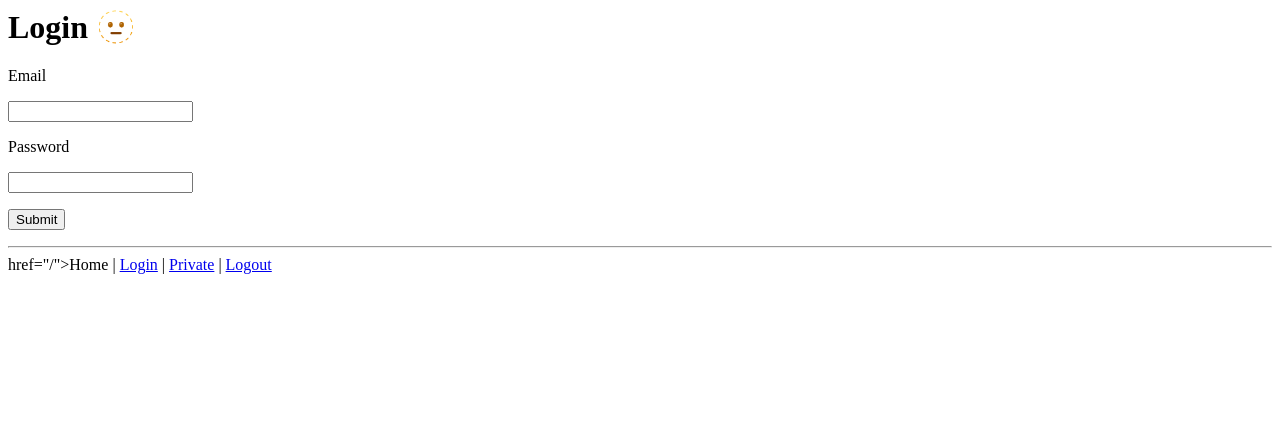
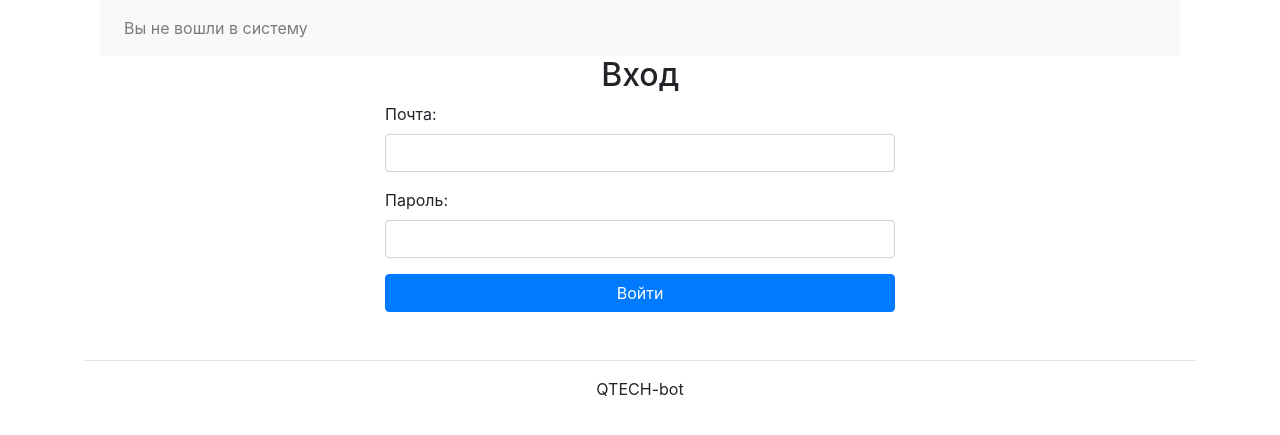
Before and after one commit to artemmikh/qtech_bot_1, a Python web app: template app/templates/login.html in a window 1280 px wide. Shown: the top 435 px of the page. Run offline with Jinja, Linux system fonts and the light colour scheme; the template is opened without the code that fills it, so the values that code supplies are empty.

Commit message:
Частично. Доработка шаблонов, пермишены для функций

```diff
--- a/app/templates/footer.html
+++ b/app/templates/footer.html
@@ -1,5 +1,5 @@
-<footer class="page-footer font-small blue border-top">
-    <div class="footer-copyright text-center py-3">
+<footer class="page-footer font-small blue border-top mt-5">
+  <div class="footer-copyright text-center py-3">
     <p>QTECH-bot</p>
-    </div>
+  </div>
 </footer>
--- a/app/templates/header.html
+++ b/app/templates/header.html
@@ -2,17 +2,29 @@
   <div class="container">
     <nav class="navbar navbar-expand-lg navbar-light bg-light">
       <div class="collapse navbar-collapse" id="navbarNav">
-    <ul class="navbar-nav">
+        <ul class="navbar-nav mr-auto">
           <li class="nav-item">
+            {% if user %}
             <a class="nav-link" href="{{ url_for('render_all_buttons') }}">Все кнопки</a>
           </li>
           <li class="nav-item">
             <a class="nav-link" href="{{ url_for('get_button_form') }}">Создание кнопки</a>
           </li>
         </ul>
+        <ul class="navbar-nav">
+          <li class="nav-item">
+            <p class="nav-link mb-0 font-weight">Пользователь: {{ user.email }}</p>
+          </li>
+          <li class="nav-item">
+            <a class="nav-link" href="{{ url_for('logout') }}">Выход</a>
+          </li>
+          {% else %}
+          <li class="nav-item">
+            <p class="nav-link mb-0 font-weight">Вы не вошли в систему</p>
+          </li>
+          {% endif %}
+        </ul>
       </div>
-
-
     </nav>
   </div>
 </header>
--- a/app/templates/login.html
+++ b/app/templates/login.html
@@ -1,20 +1,22 @@
-<h1>Login 🫥</h1>
+{% extends "base.html" %}
 
 {% for error in errors %}
-    <p style="color: red">{{ error }}</p>
+<p style="color: red">{{ error }}</p>
 {% endfor %}
-<form action="/auth/login" method="post">
-    <p>
-        <p><label for="">Email</label></p>
-        <input type="email" name="email" value="{{ email }}" required>
-    </p>
-    <p>
-        <p><label for="">Password</label></p>
-        <input type="password" name="password" value="{{ password }}" required>
-    </p>
-    <input type="submit" value="Submit">
-</form>
 
-<hr>
-
-{% include '_site_map.html' %}
+{% block content %}
+<div class="container">
+  <h2 class="text-center">Вход</h2>
+  <form action="/auth/login" method="post" class="mx-auto col-md-6">
+    <div class="form-group">
+      <label for="email">Почта:</label>
+      <input type="text" class="form-control" id="email" name="email" required>
+    </div>
+    <div class="form-group">
+      <label for="password">Пароль:</label>
+      <input type="password" class="form-control" id="password" name="password" required>
+    </div>
+    <button type="submit" class="btn btn-primary btn-block">Войти</button>
+  </form>
+</div>
+{% endblock %}
```
Also changed, not shown: app/api/render.py (+22 -17 lines), app/api/user.py (+2 -10 lines), app/main.py (+12 -3 lines), app/templates/index.html (+0 -21 lines), app/templates/private.html (deleted, +0 -9 lines). Lines whose indentation alone changed are shown as unchanged.
